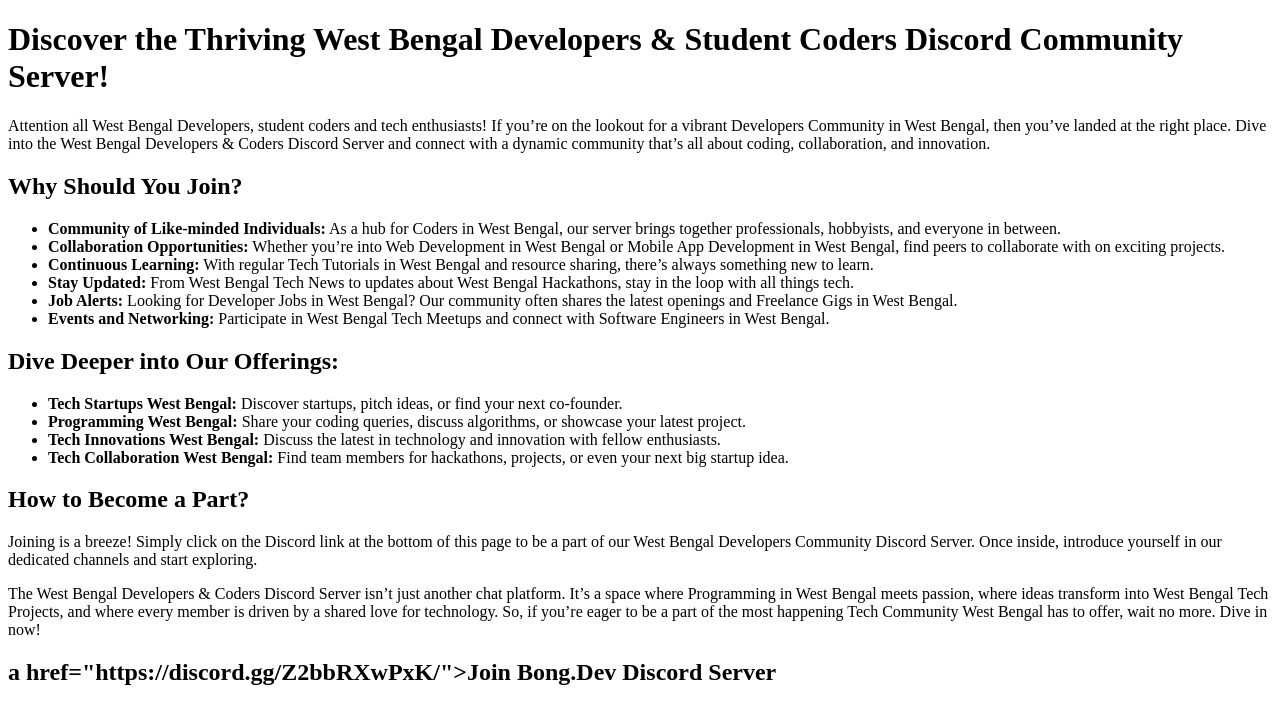
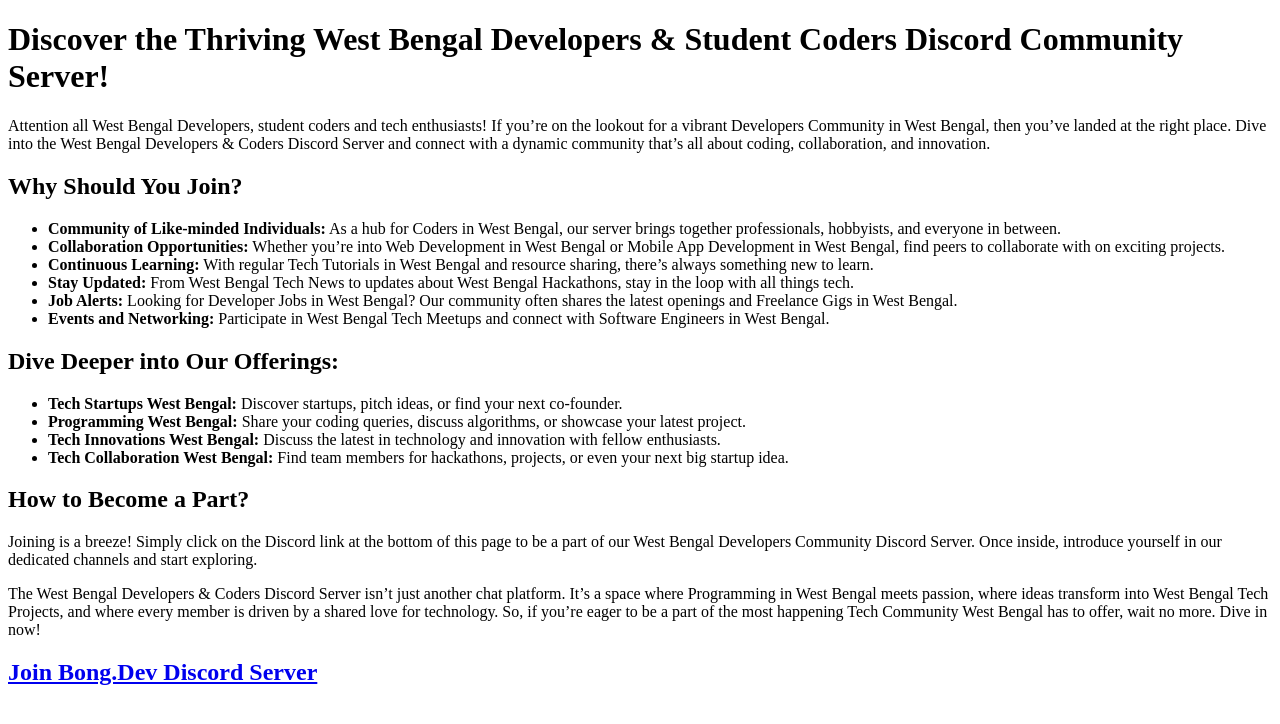
Before and after one commit to bongdevhq/bongdevhq.github.io, a plain HTML site: page index.html in a window 1280 px wide. Drawn offline with Linux system fonts and the light colour scheme.

Commit message:
Update index.html
Signed-off-by: bongdev <76897044+bongdev@users.noreply.github.com>

```diff
--- a/index.html
+++ b/index.html
@@ -37,7 +37,7 @@
 
 <p>The West Bengal Developers & Coders Discord Server isn’t just another chat platform. It’s a space where Programming in West Bengal meets passion, where ideas transform into West Bengal Tech Projects, and where every member is driven by a shared love for technology. So, if you’re eager to be a part of the most happening Tech Community West Bengal has to offer, wait no more. Dive in now!</p>
 
-<h2>a href="https://discord.gg/Z2bbRXwPxK/">Join Bong.Dev Discord Server</a></h2>
+<h2><a href="https://discord.gg/Z2bbRXwPxK/">Join Bong.Dev Discord Server</a></h2>
 
 </body>
 </html>
```
